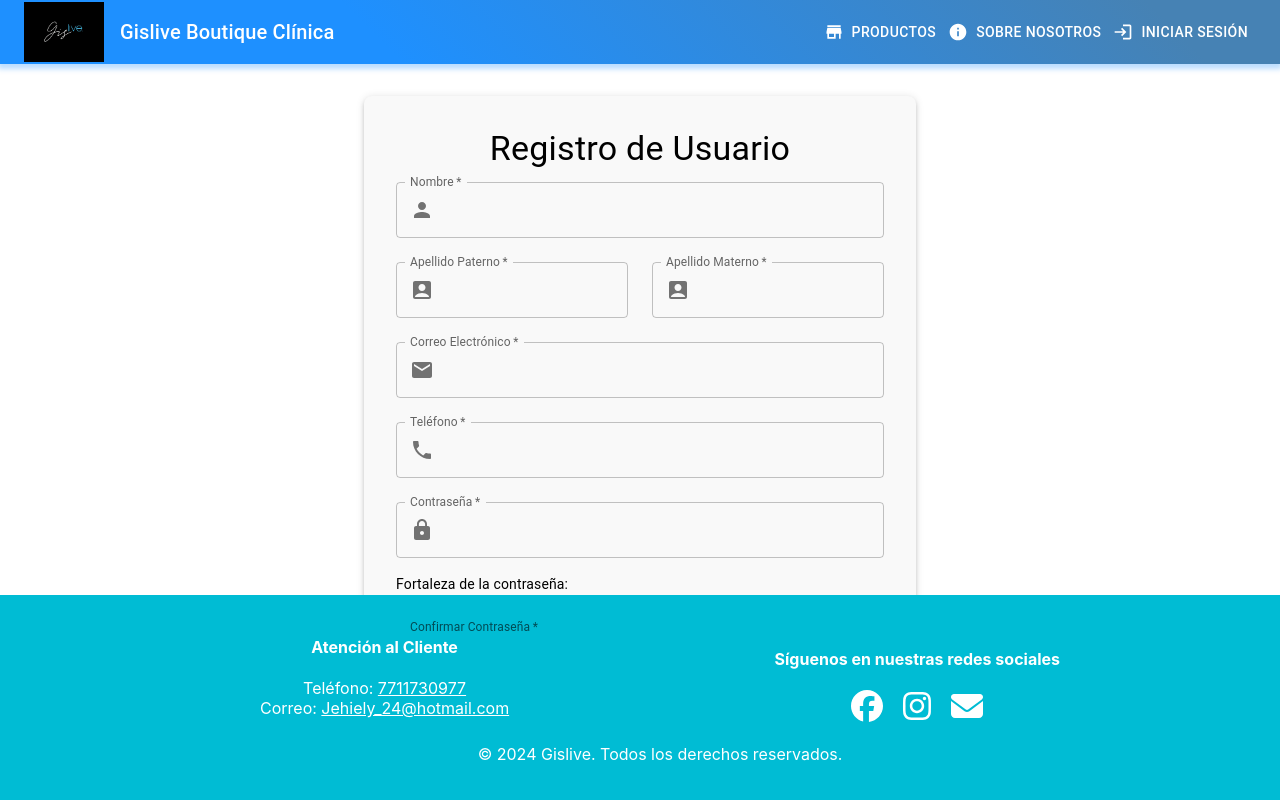
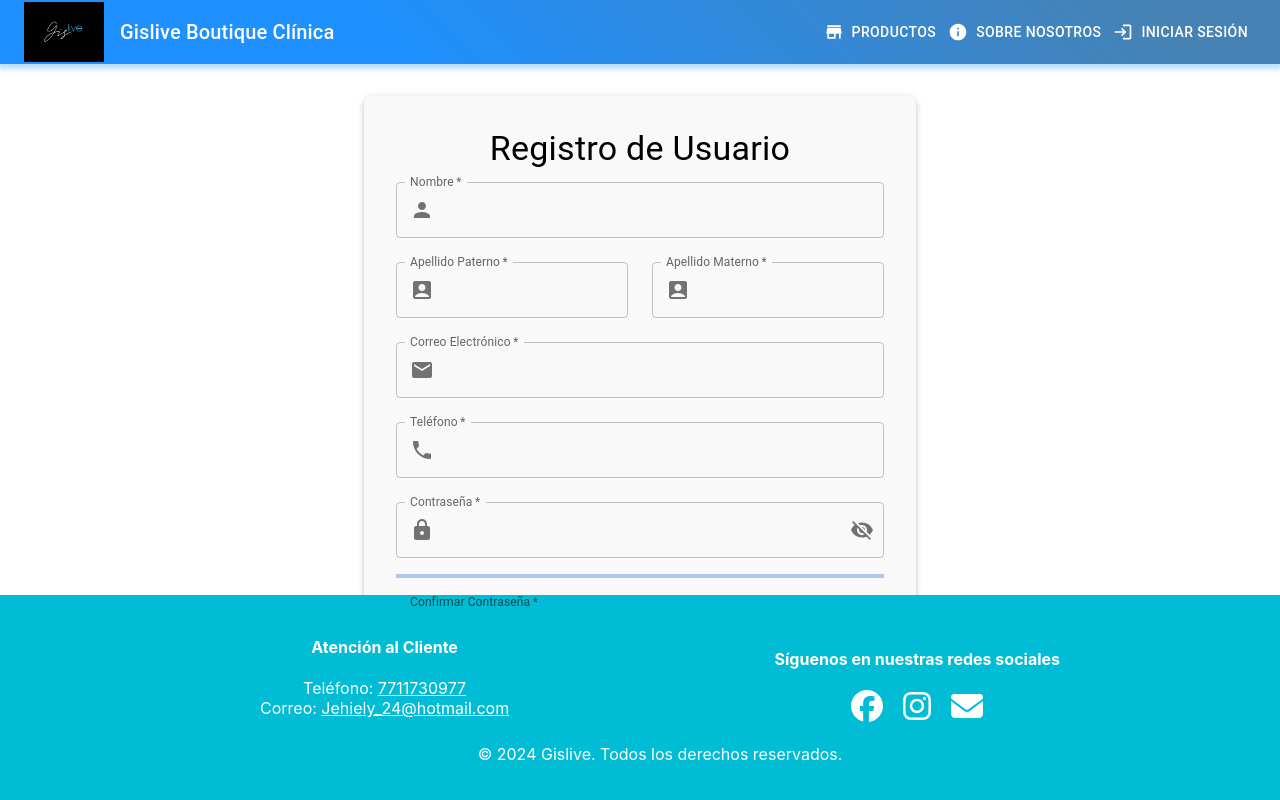
Before and after one commit to YareliHH/Frontend_Gis, a React (Create React App) app: page /registro in a window 1280 px wide. Built offline with nearby package versions, Linux system fonts and the light colour scheme.

Commit message:
cambios en la contraseña

```diff
--- a/src/Componentes/Inicio/registo.jsx
+++ b/src/Componentes/Inicio/registo.jsx
@@ -1,6 +1,6 @@
 import React, { useState } from 'react';
-import { Container, TextField, Button, Grid, Typography, Box, InputAdornment, LinearProgress } from '@mui/material';
-import { Person, Email, Phone, Lock, AccountBox } from '@mui/icons-material';
+import { Container, TextField, Button, Grid, Typography, Box, InputAdornment, IconButton, LinearProgress } from '@mui/material';
+import { Person, Email, Phone, Lock, AccountBox, Visibility, VisibilityOff } from '@mui/icons-material';
 import axios from 'axios';
 import CryptoJS from 'crypto-js';
 
@@ -22,6 +22,8 @@ const Registro = () => {
   const [isPasswordSafe, setIsPasswordSafe] = useState(false);
   const [isPasswordFiltered, setIsPasswordFiltered] = useState(false);
   const [passwordStrength, setPasswordStrength] = useState(0); // Estado para el medidor de fortaleza
+  const [showPassword, setShowPassword] = useState(false); // Estado para mostrar/ocultar contraseña
+  const [showConfirmPassword, setShowConfirmPassword] = useState(false); // Estado para mostrar/ocultar confirmación de contraseña
 
   const nameRegex = /^[a-zA-ZÀ-ÿ\s]+$/;
   const emailRegex = /^[^\s@]+@(gmail\.com|hotmail\.com|outlook\.com)$/;
@@ -291,8 +293,8 @@ const Registro = () => {
               <TextField
                 fullWidth
                 label="Contraseña"
-                type="password"
                 name="password"
+                type={showPassword ? 'text' : 'password'}
                 value={formData.password}
                 onChange={handleChange}
                 InputProps={{
@@ -301,15 +303,24 @@ const Registro = () => {
                       <Lock />
                     </InputAdornment>
                   ),
+                  endAdornment: (
+                    <InputAdornment position="end">
+                      <IconButton
+                        aria-label="toggle password visibility"
+                        onClick={() => setShowPassword(!showPassword)}
+                        edge="end"
+                      >
+                        {showPassword ? <Visibility /> : <VisibilityOff />}
+                      </IconButton>
+                    </InputAdornment>
+                  ),
                 }}
                 required
                 error={!!passwordError}
                 helperText={passwordError}
               />
-              <Box sx={{ mt: 2 }}>
-                <Typography variant="body2" gutterBottom>
-                  Fortaleza de la contraseña:
-                </Typography>
+              {isLoading && <LinearProgress />}
+              <Box mt={2}>
                 <LinearProgress variant="determinate" value={passwordStrength} />
               </Box>
             </Grid>
@@ -317,8 +328,8 @@ const Registro = () => {
               <TextField
                 fullWidth
                 label="Confirmar Contraseña"
-                type="password"
                 name="confirmPassword"
+                type={showConfirmPassword ? 'text' : 'password'}
                 value={formData.confirmPassword}
                 onChange={handleChange}
                 InputProps={{
@@ -327,18 +338,29 @@ const Registro = () => {
                       <Lock />
                     </InputAdornment>
                   ),
+                  endAdornment: (
+                    <InputAdornment position="end">
+                      <IconButton
+                        aria-label="toggle password visibility"
+                        onClick={() => setShowConfirmPassword(!showConfirmPassword)}
+                        edge="end"
+                      >
+                        {showConfirmPassword ? <Visibility /> : <VisibilityOff />}
+                      </IconButton>
+                    </InputAdornment>
+                  ),
                 }}
                 required
                 error={!!passwordMatchError}
                 helperText={passwordMatchError}
               />
             </Grid>
-            <Grid item xs={12}>
-              <Button type="submit" variant="contained" fullWidth>
-                Registrarse
-              </Button>
-            </Grid>
           </Grid>
+          <Box mt={3}>
+            <Button type="submit" variant="contained" color="primary" fullWidth>
+              Registrarse
+            </Button>
+          </Box>
         </form>
       </Box>
     </Container>
```
